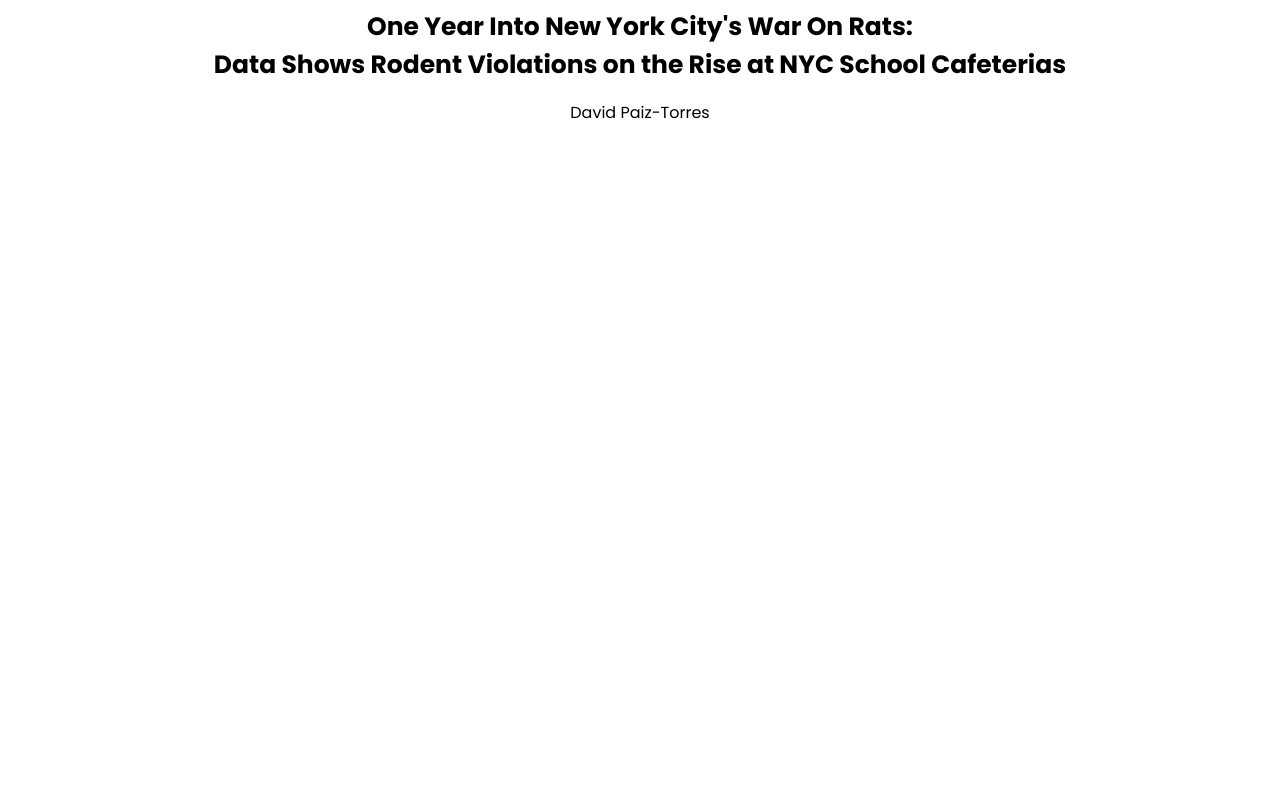
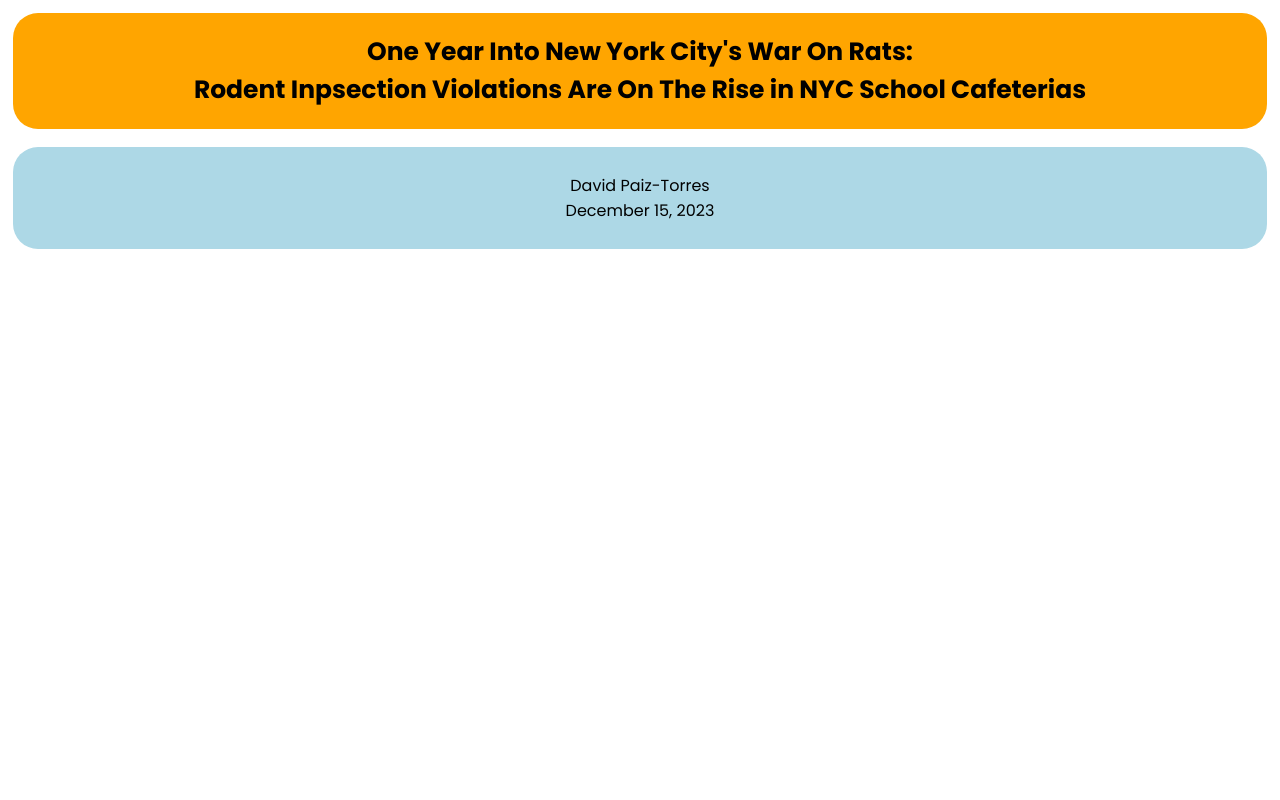
Before and after one commit to dpt82/Rodent-Violations-at-NYC-Schools-Cafeterias, a plain HTML site: page index.html in a window 1280 px wide. Shown: the top 800 px of the page. Drawn offline with Linux system fonts and the light colour scheme; a script that the page names is missing.

Commit message:
Began Coding the Webpage for WIP Data Story

```diff
--- a/index.html
+++ b/index.html
@@ -12,17 +12,29 @@
 	</head>
 <!--End of MetaData -->
 	<body>
+<div class= "story">
+
+	<div class="lede">
+			<h1>
+				One Year Into New York City's War On Rats: <br> Rodent Inpsection Violations Are On The Rise in NYC School Cafeterias
+			</h1>
+			<br>
+</div>
+		<div class="dek">
+			<!-- <p>
+			"Insert DEK HERE"
+			</p> -->
+		</div>
+
+		<div class="byline">
+				<p>
+				David Paiz-Torres <br>
+					December 15, 2023
+				</p>
+		</div>
 
 
-	<div class="header-section">
 
-			<h2>One Year Into New York City's War On Rats: <br> Data Shows Rodent Violations on the Rise at NYC School Cafeterias
-
-			</h2>
-				<div class="byline">
-					<p>David Paiz-Torres </p>
-				</div>
-</div>
 <br>
 <!-- Chart Goes Below -->
 	<div class="chart">
@@ -66,7 +78,7 @@
 
 
 
-
+</div>
 
 
 	</body>
--- a/style.css
+++ b/style.css
@@ -1,19 +1,41 @@
-h2{
+h1{
 text-align: center;
 font-size: 25px;
 font-family: 'Poppins', sans-serif;
 margin:auto;
+background-color:orange;
+background-position: center;
+border-radius: 25px;
+  padding: 20px;
+  align:center;
+  width: auto;
+  height: auto;
+}
+
+.story{
+padding:5px;
+align:center;
+max-width:100%;
+height:auto;
 }
 
 
-
-.header-section p {
-font-size: 16px;
-text-align:center;
+.dek {
+font-family:'poppins', sans-serif;
 }
 
 .byline{
 font-family:'poppins', sans-serif;
+border-radius: 25px;
+font-size: 16px;
+text-align:center;
+background-color:lightblue;
+background-position: center;
+  padding: 10px;
+  align:center;
+  width: auto;
+  height: auto;
+
 }
 
 .story-content{
@@ -36,6 +58,9 @@
 display:flex;
 align:center;
 padding:5px;
+max-width:100%;
+height:auto;
 margin-left:305px;
 margin-right:305px;
+
 }
```
Also changed, not shown: ._index.html, 1 other file.
